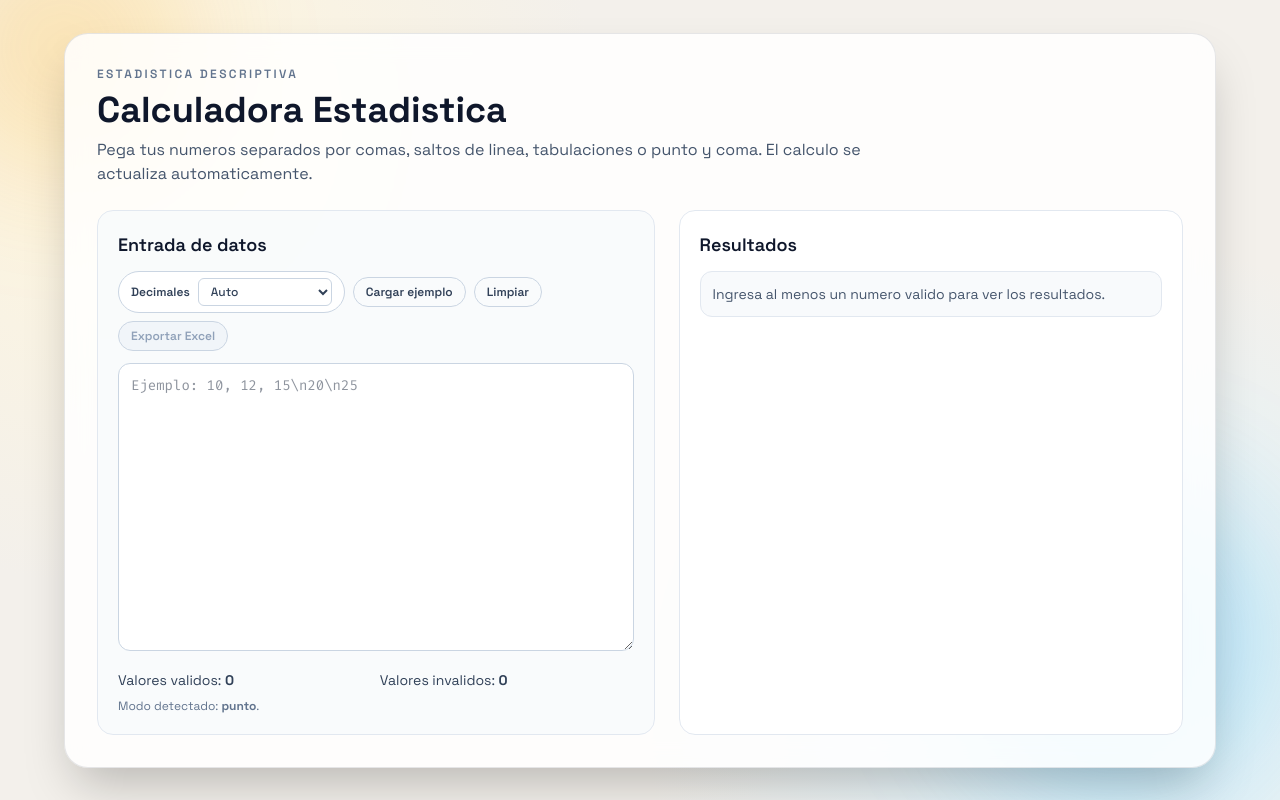
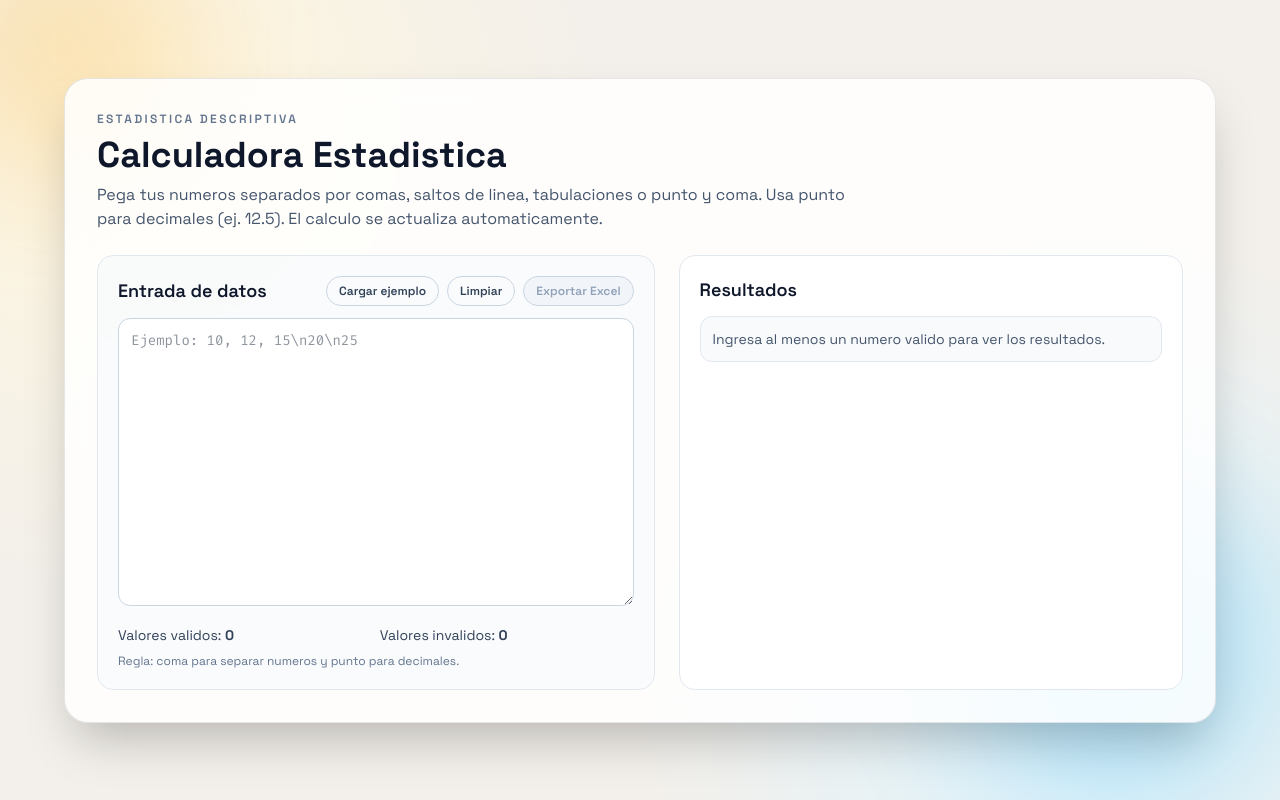
Before and after one commit to krxxg04/CTM-Calculator, a Next.js app in the folder ctm-calculator/: page / in a window 1280 px wide. Built offline with nearby package versions, Linux system fonts and the light colour scheme.

Commit message:
feat: simplify decimal mode handling and input parsing logic.

```diff
--- a/ctm-calculator/app/page.tsx
+++ b/ctm-calculator/app/page.tsx
@@ -6,9 +6,6 @@ type ParseResult = {
   values: number[];
   invalidTokens: string[];
 };
-
-type DecimalMode = "auto" | "dot" | "comma";
-type ResolvedDecimalMode = "dot" | "comma";
 
 type StatisticsResult = {
   mean: number;
@@ -34,89 +31,27 @@ const SAMPLE_DATA = `12, 18, 21, 21, 25
 40`;
 
 const STORAGE_INPUT_KEY = "ctm-calculator.input";
-const STORAGE_DECIMAL_MODE_KEY = "ctm-calculator.decimal-mode";
 
 const numberFormatter = new Intl.NumberFormat("es-ES", {
   maximumFractionDigits: 6,
 });
 
-function resolveDecimalMode(input: string, mode: DecimalMode): ResolvedDecimalMode {
-  if (mode !== "auto") {
-    return mode;
-  }
-
+function tokenizeInput(input: string): string[] {
   const normalizedInput = input.replaceAll("\r", "");
-  const commaCount = (normalizedInput.match(/,/g) ?? []).length;
-  const decimalCommaMatches =
-    normalizedInput.match(/[-+]?\d+,\d+(?:e[-+]?\d+)?/gi) ?? [];
-
-  const hasRowSeparators = /[\n;\t]/.test(normalizedInput);
-  if (hasRowSeparators && decimalCommaMatches.length > 0) {
-    return "comma";
-  }
-
-  if (commaCount > 0 && commaCount === decimalCommaMatches.length) {
-    return "comma";
-  }
-
-  return "dot";
+  return normalizedInput
+    .split(/[,\n;\t\s]+/)
+    .map((token) => token.trim())
+    .filter(Boolean);
 }
 
-function tokenizeInput(input: string, resolvedMode: ResolvedDecimalMode): string[] {
-  const normalizedInput = input.replaceAll("\r", "");
-  const separatorPattern =
-    resolvedMode === "dot" ? /[,\n;\t\s]+/ : /[\n;\t\s]+/;
-
-  const baseTokens = normalizedInput
-    .split(separatorPattern)
-    .map((token) => token.trim())
-    .filter(Boolean);
-
-  if (resolvedMode !== "comma") {
-    return baseTokens;
-  }
-
-  const expandedTokens: string[] = [];
-  for (const token of baseTokens) {
-    const commaCount = (token.match(/,/g) ?? []).length;
-
-    // Si aparece un token con muchas comas, lo tratamos como lista separada por comas.
-    if (commaCount > 1 && !token.includes(".")) {
-      expandedTokens.push(
-        ...token.split(",").map((value) => value.trim()).filter(Boolean),
-      );
-      continue;
-    }
-
-    expandedTokens.push(token);
-  }
-
-  return expandedTokens;
-}
-
-function normalizeToken(token: string, resolvedMode: ResolvedDecimalMode): string {
-  if (resolvedMode === "dot") {
-    return token;
-  }
-
-  if (token.includes(",") && token.includes(".")) {
-    // Soporta formatos como 1.234,56.
-    return token.replaceAll(".", "").replace(",", ".");
-  }
-
-  return token.replace(",", ".");
-}
-
-function parseValues(input: string, resolvedMode: ResolvedDecimalMode): ParseResult {
+function parseValues(input: string): ParseResult {
   const numericPattern = /^[-+]?(?:\d+\.?\d*|\.\d+)(?:e[-+]?\d+)?$/i;
   const values: number[] = [];
   const invalidTokens: string[] = [];
 
-  for (const rawToken of tokenizeInput(input, resolvedMode)) {
-    const token = normalizeToken(rawToken, resolvedMode);
-
+  for (const token of tokenizeInput(input)) {
     if (!numericPattern.test(token)) {
-      invalidTokens.push(rawToken);
+      invalidTokens.push(token);
       continue;
     }
 
@@ -124,7 +59,7 @@ function parseValues(input: string, resolvedMode: ResolvedDecimalMode): ParseRes
     if (Number.isFinite(value)) {
       values.push(value);
     } else {
-      invalidTokens.push(rawToken);
+      invalidTokens.push(token);
     }
   }
 
@@ -222,20 +157,11 @@ function formatNumber(value: number | null): string {
 
 export default function Home() {
   const [input, setInput] = useState<string>("");
-  const [decimalMode, setDecimalMode] = useState<DecimalMode>("auto");
   const [actionMessage, setActionMessage] = useState<string>("");
   const [isStateRestored, setIsStateRestored] = useState<boolean>(false);
   const textareaRef = useRef<HTMLTextAreaElement>(null);
 
-  const resolvedMode = useMemo(
-    () => resolveDecimalMode(input, decimalMode),
-    [input, decimalMode],
-  );
-
-  const parsed = useMemo(
-    () => parseValues(input, resolvedMode),
-    [input, resolvedMode],
-  );
+  const parsed = useMemo(() => parseValues(input), [input]);
 
   const stats = useMemo(
     () => (parsed.values.length > 0 ? calculateStatistics(parsed.values) : null),
@@ -257,18 +183,9 @@ export default function Home() {
   useEffect(() => {
     try {
       const savedInput = window.localStorage.getItem(STORAGE_INPUT_KEY);
-      const savedDecimalMode = window.localStorage.getItem(STORAGE_DECIMAL_MODE_KEY);
 
       if (savedInput !== null) {
         setInput(savedInput);
-      }
-
-      if (
-        savedDecimalMode === "auto" ||
-        savedDecimalMode === "dot" ||
-        savedDecimalMode === "comma"
-      ) {
-        setDecimalMode(savedDecimalMode);
       }
     } finally {
       setIsStateRestored(true);
@@ -281,12 +198,10 @@ export default function Home() {
     }
 
     window.localStorage.setItem(STORAGE_INPUT_KEY, input);
-    window.localStorage.setItem(STORAGE_DECIMAL_MODE_KEY, decimalMode);
-  }, [input, decimalMode, isStateRestored]);
+  }, [input, isStateRestored]);
 
   function handleLoadExample(): void {
     setInput(SAMPLE_DATA);
-    setDecimalMode("auto");
     setActionMessage("Ejemplo cargado correctamente.");
     textareaRef.current?.focus();
   }
@@ -393,7 +308,8 @@ export default function Home() {
           </h1>
           <p className="max-w-3xl text-sm text-slate-600 sm:text-base">
             Pega tus numeros separados por comas, saltos de linea, tabulaciones
-            o punto y coma. El calculo se actualiza automaticamente.
+            o punto y coma. Usa punto para decimales (ej. 12.5). El calculo se
+            actualiza automaticamente.
           </p>
         </header>
 
@@ -403,19 +319,6 @@ export default function Home() {
               <h2 className="text-lg font-semibold text-slate-900">Entrada de datos</h2>
 
               <div className="flex flex-wrap items-center gap-2">
-                <label className="flex items-center gap-2 rounded-full border border-slate-300 bg-white px-3 py-1.5 text-xs font-semibold text-slate-700">
-                  Decimales
-                  <select
-                    value={decimalMode}
-                    onChange={(event) => setDecimalMode(event.target.value as DecimalMode)}
-                    className="rounded-md border border-slate-300 bg-white px-2 py-1 text-xs font-medium text-slate-700 outline-none"
-                  >
-                    <option value="auto">Auto</option>
-                    <option value="dot">Con punto (12.5)</option>
-                    <option value="comma">Con coma (12,5)</option>
-                  </select>
-                </label>
-
                 <button
                   type="button"
                   onClick={handleLoadExample}
@@ -460,7 +363,7 @@ export default function Home() {
             </div>
 
             <p className="mt-2 text-xs text-slate-500">
-              Modo detectado: <strong>{resolvedMode === "dot" ? "punto" : "coma"}</strong>.
+              Regla: coma para separar numeros y punto para decimales.
             </p>
 
             {actionMessage && (
```
